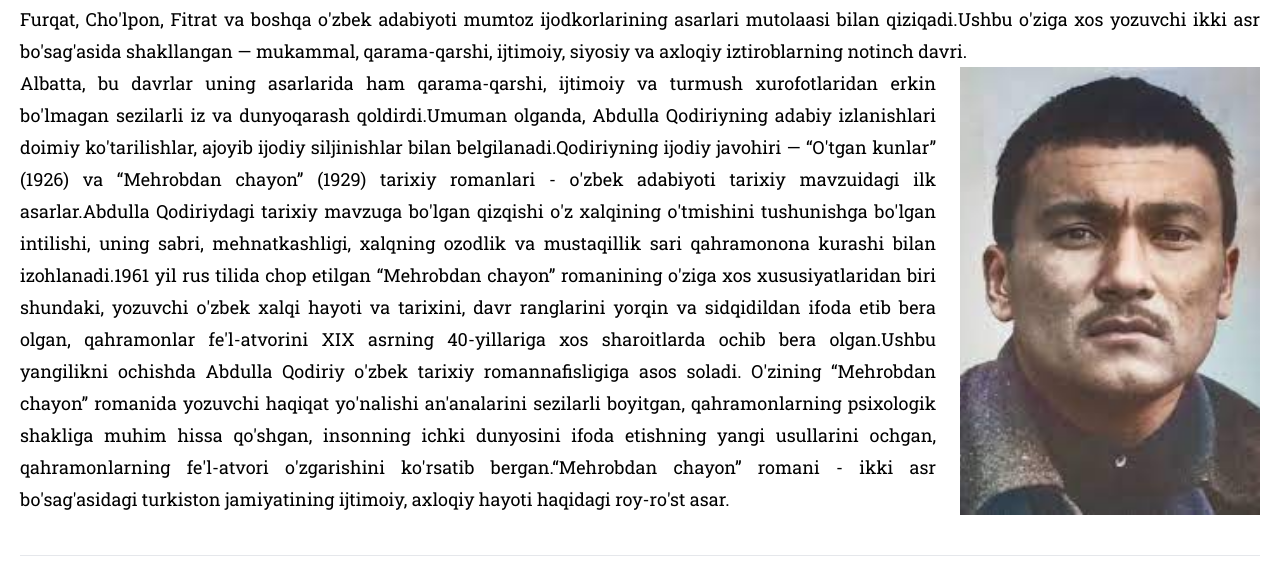
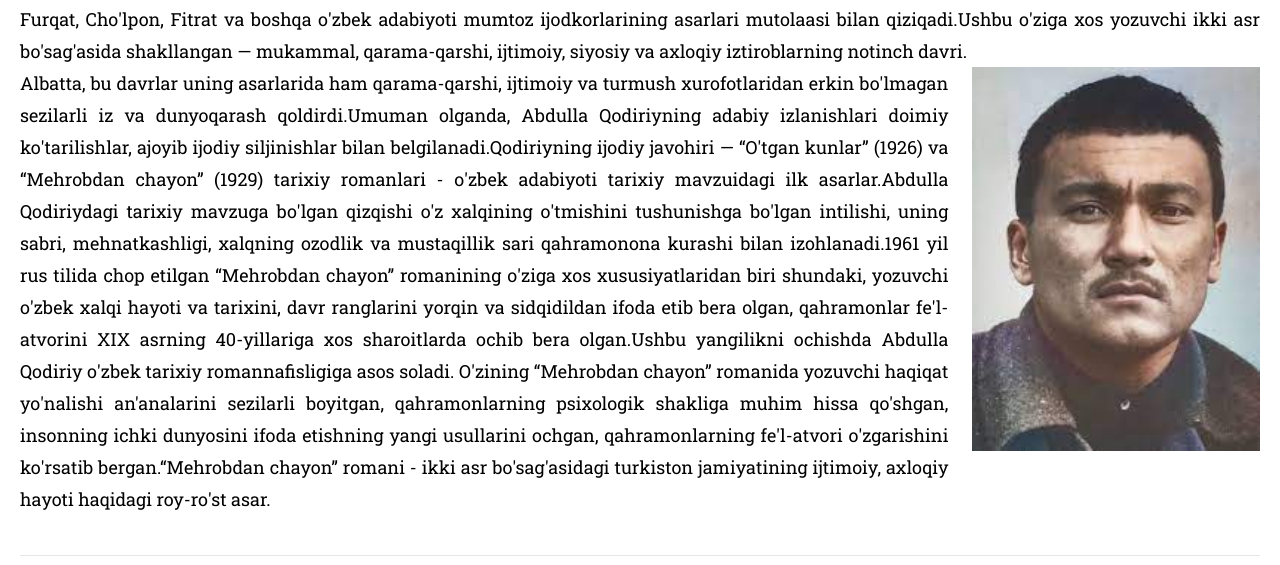
Before and after one commit to shovotlandiya/uzb, a Next.js app: page /jadids/1 in a window 1280 px wide. Shown: the part 1153-1718 px from the top of the page. Built offline with nearby package versions, Linux system fonts and the light colour scheme.

Commit message:
changed image style

```diff
--- a/src/components/UneversalPage/UniversalPage.jsx
+++ b/src/components/UneversalPage/UniversalPage.jsx
@@ -35,16 +35,7 @@ const UniversalPage = ({
           <p className="text-base leading-6 sm:text-lg sm:leading-8 text-justify">
             {t(secondDesc)}
           </p>
-          <Image
-            src={src}
-            alt="rectangle"
-            style={{
-              objectFit: "cover",
-              minWidth: "300px",
-              maxHeight: "600px",
-              height: "auto",
-            }}
-          />
+          <Image className="w-full h-96" src={src} alt="rectangle" />
         </div>
         {hasLink && (
           <Link
```
